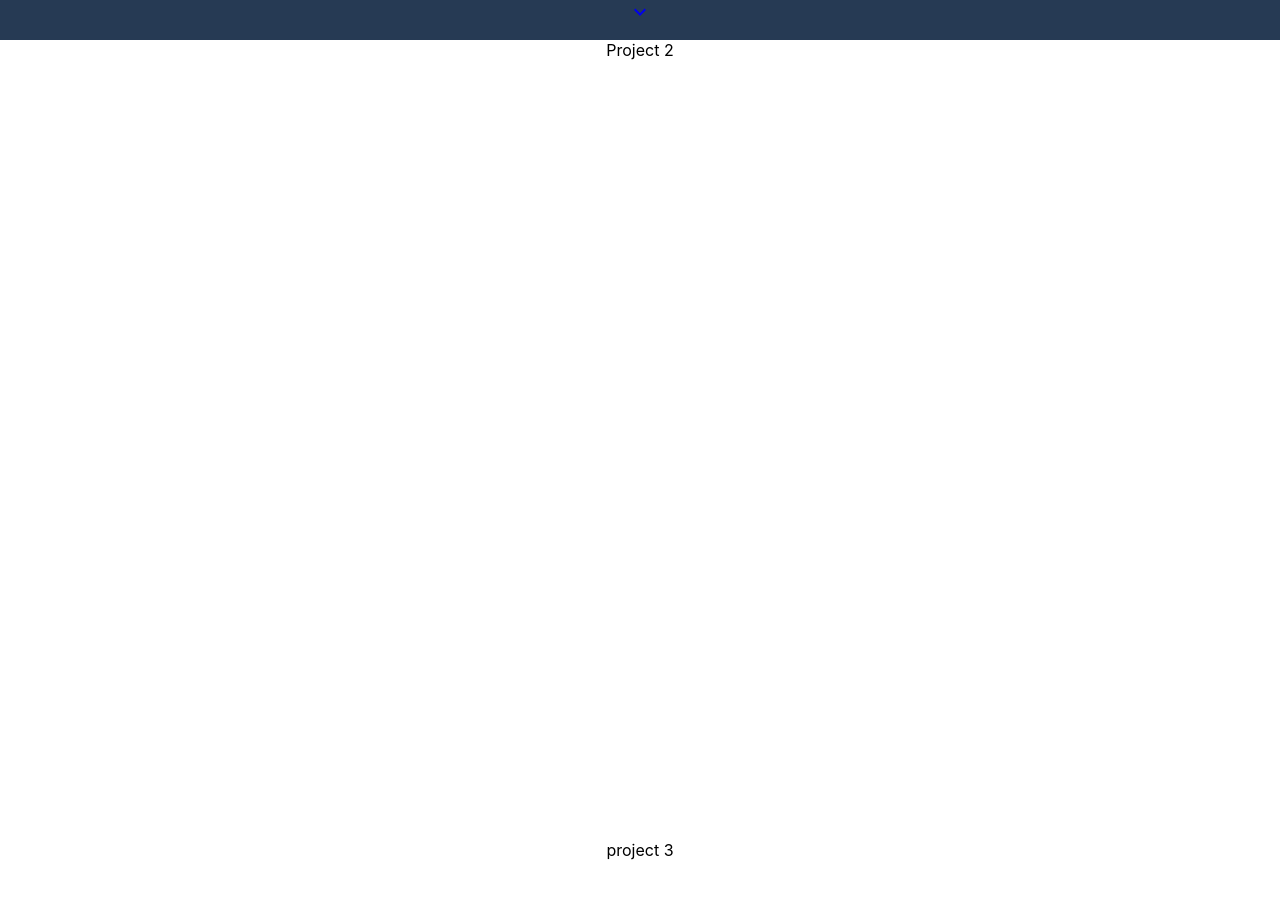
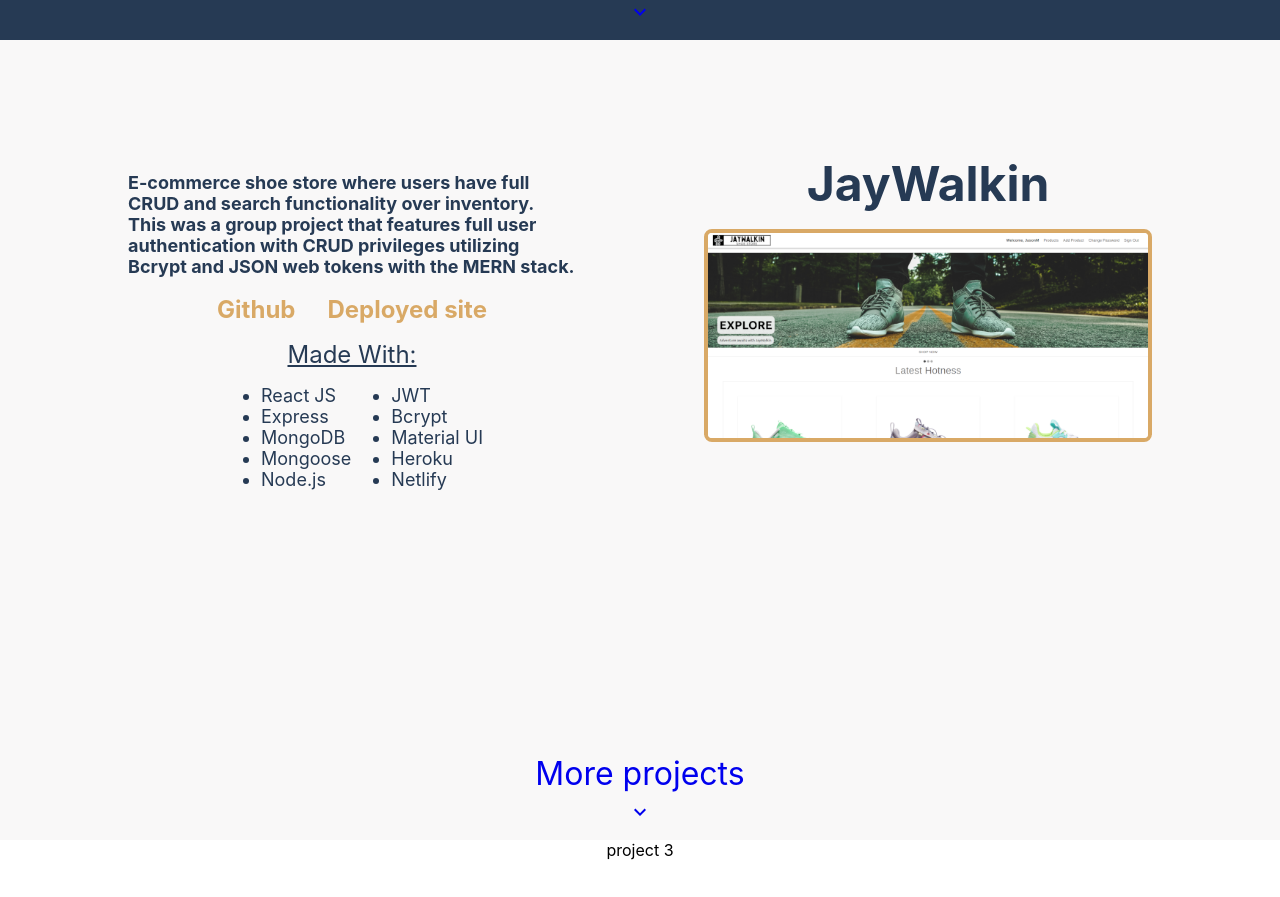
Before and after one commit to jason-moritz/portfolio, a React (Create React App) app in the folder client/: page / in a window 1280 px wide. Shown: the part 2360-3257 px from the top of the page. Built offline with nearby package versions, Linux system fonts and the light colour scheme.

Commit message:
Styling complete for Project 3 section.

```diff
--- a/client/src/screens/projects/Project1.css
+++ b/client/src/screens/projects/Project1.css
@@ -8,14 +8,15 @@
   padding-top: 3rem;
 }
 
-.project-container {
+.project1-container {
   display: flex;
   flex-direction: column;
   align-items: center;
   width: 90%;
 }
 
-.project-half {
+.project-half-a,
+.project-half-b {
   display: flex;
   flex-direction: column;
   align-items: center;
@@ -85,7 +86,7 @@
     padding-top: 6rem;
   }
 
-  .project-container {
+  .project1-container {
     display: flex;
     flex-direction: row;
     justify-content: center;
--- a/client/src/screens/projects/Project1.jsx
+++ b/client/src/screens/projects/Project1.jsx
@@ -7,7 +7,7 @@
 export default function Project1() {
   return (
     <section id='project1' className='project1'>
-      <div className='project-container'>
+      <div className='project1-container'>
         <div className='project-half-a'>
           <div className='project-title'>Hubbub</div>
           <div className='project-img-container'>
--- a/client/src/screens/projects/Project2.css
+++ b/client/src/screens/projects/Project2.css
@@ -0,0 +1,28 @@
+.project2 {
+  background-color: #f9f8f8;
+  color: #263a54;
+  position: relative;
+  display: flex;
+  flex-direction: column;
+  align-items: center;
+  padding-top: 3rem;
+}
+
+.project2-container {
+  display: flex;
+  flex-direction: column;
+  align-items: center;
+  width: 90%;
+}
+
+@media screen and (min-width: 1024px) {
+  .project2 {
+    padding-top: 6rem;
+  }
+
+  .project2-container {
+    display: flex;
+    flex-direction: row-reverse;
+    justify-content: center;
+  }
+}
--- a/client/src/screens/projects/Project2.jsx
+++ b/client/src/screens/projects/Project2.jsx
@@ -1,3 +1,99 @@
+import { useState } from 'react'
+import KeyboardArrowDownIcon from '@mui/icons-material/KeyboardArrowDown'
+import JayWalkin from '../../assets/jaywalkin-thumbnail.png'
+import { HashLink } from 'react-router-hash-link'
+import './Project2.css'
+
 export default function Project2() {
-  return <section id='project2'>Project 2</section>
+  return (
+    <section id='project2' className='project2'>
+      <div className='project2-container'>
+        <div className='project-half-a'>
+          <div className='project-title'>JayWalkin</div>
+          <div className='project-img-container'>
+            <img
+              className='project-img'
+              src={JayWalkin}
+              alt='project-preview'
+            />
+          </div>
+        </div>
+        <div className='project-half-b'>
+          <div className='project-info'>
+            <h3 className='project-description'>
+              E-commerce shoe store where users have full CRUD and search
+              functionality over inventory. This was a group project that
+              features full user authentication with CRUD privileges utilizing
+              Bcrypt and JSON web tokens with the MERN stack.
+            </h3>
+          </div>
+          <div className='project-links'>
+            <a
+              className='project-link'
+              href='https://github.com/jason-moritz/jay-walkin'
+              target='_blank'
+              rel='noreferrer'
+            >
+              Github
+            </a>
+            <a
+              className='project-link'
+              href='https://jaywalkin.netlify.app/'
+              target='_blank'
+              rel='noreferrer'
+            >
+              Deployed site
+            </a>
+          </div>
+          <div className='project-tech-stack'>
+            <div className='tech-stack-title'>Made With: </div>
+            <div className='tech-stack-container'>
+              <ul>
+                <li className='list-item'>
+                  <span>React JS</span>
+                </li>
+                <li className='list-item'>
+                  <span>Express</span>
+                </li>
+                <li className='list-item'>
+                  <span>MongoDB</span>
+                </li>
+                <li className='list-item'>
+                  <span>Mongoose</span>
+                </li>
+                <li className='list-item'>
+                  <span>Node.js</span>
+                </li>
+              </ul>
+              <ul>
+                <li className='list-item'>
+                  <span>JWT</span>
+                </li>
+                <li className='list-item'>
+                  <span>Bcrypt</span>
+                </li>
+                <li className='list-item'>
+                  <span>Material UI</span>
+                </li>
+                <li className='list-item'>
+                  <span>Heroku</span>
+                </li>
+                <li className='list-item'>
+                  <span>Netlify</span>
+                </li>
+              </ul>
+            </div>
+          </div>
+        </div>
+      </div>
+      <div className='bottom-link'>
+        <HashLink smooth to='#project3'>
+          More projects
+          <div>
+            <KeyboardArrowDownIcon />
+          </div>
+        </HashLink>
+      </div>
+    </section>
+  )
 }
--- a/client/src/screens/projects/Project3.jsx
+++ b/client/src/screens/projects/Project3.jsx
@@ -1,3 +1,3 @@
 export default function Project3() {
-  return <section>project 3</section>
+  return <section id='project3'>project 3</section>
 }
```
